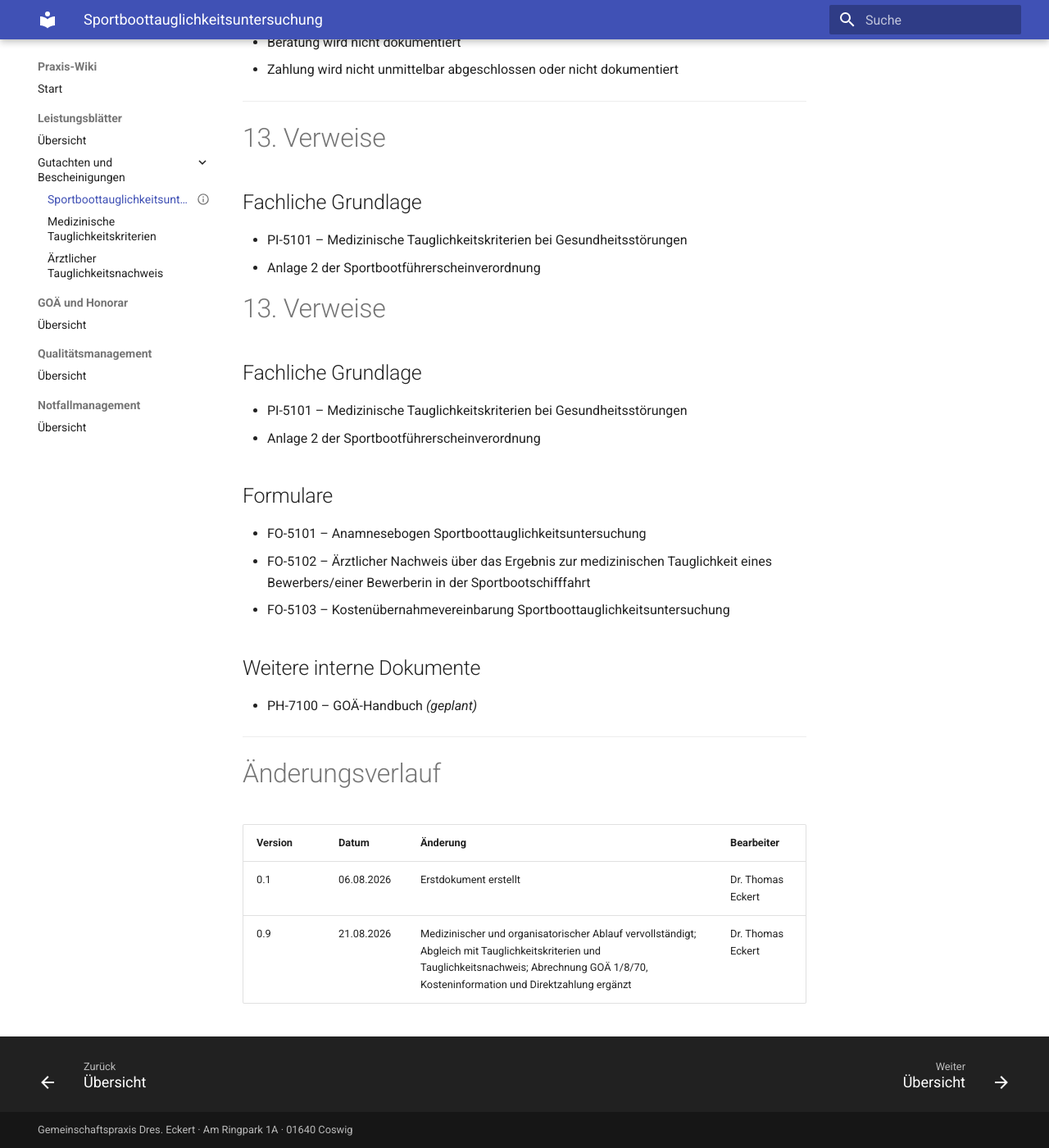
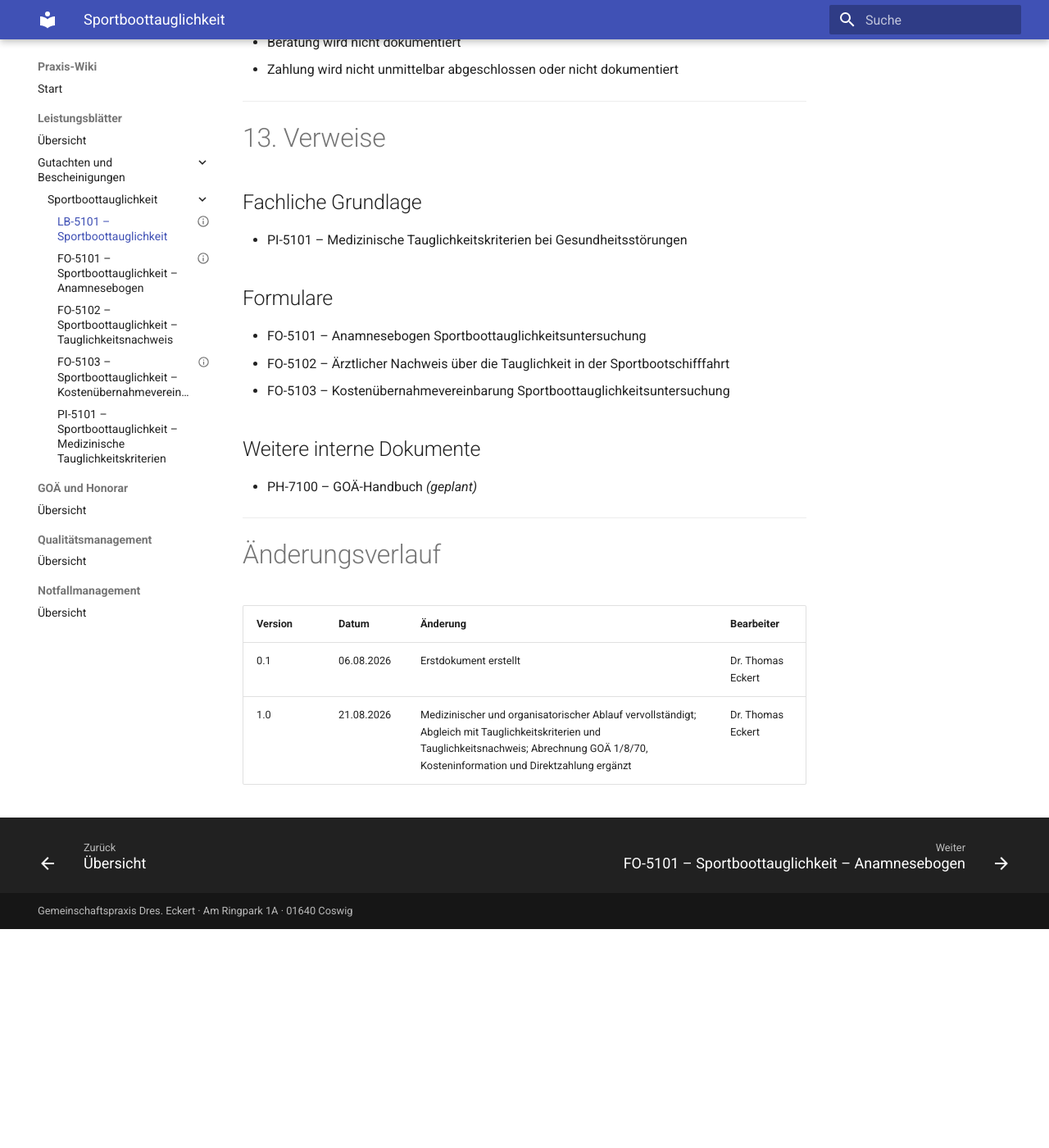
Before and after one commit to ThomasGH2103/Praxis-Handbuch, an MkDocs documentation site: the page built from docs/5000_Gutachten/LB-5101-Sportboottauglichkeit.md, in a window 1280 px wide and 1400 px high, scrolled down 19420 px. Shown: the whole window at 82% size. Built offline with MkDocs 1.6.1 and Material for MkDocs 9.7.7, drawn with Linux system fonts in a browser that asks for light colours; after the commit the page ends 20553 px from its top, so only the background shows below that; some of the changed text lies outside the part shown.

Commit message:
Standardize Sportboottauglichkeit document naming

```diff
--- a/docs/5000_Gutachten/LB-5101-Sportboottauglichkeitsuntersuchung.md
+++ b/docs/5000_Gutachten/LB-5101-Sportboottauglichkeit.md
@@ -1,6 +1,6 @@
 ---
 id: LB-5101
-title: Sportboottauglichkeitsuntersuchung
+title: Sportboottauglichkeit
 version: 1.0
 status: freigegeben
 owner: Gemeinschaftspraxis Dres. Eckert
@@ -11,7 +11,7 @@ created: 2026-08-06
 updated: 2026-08-21
 ---
 
-# LB-5101 – Sportboottauglichkeitsuntersuchung
+# LB-5101 – Sportboottauglichkeit
 
 !!! abstract "Praxisstandard"
 
@@ -739,20 +739,11 @@ Folgende Situationen können zu Rückfragen oder Verzögerungen führen:
 ## Fachliche Grundlage
 
 - PI-5101 – Medizinische Tauglichkeitskriterien bei Gesundheitsstörungen
-- Anlage 2 der Sportbootführerscheinverordnung
-
-# 13. Verweise
-
-## Fachliche Grundlage
-
-- PI-5101 – Medizinische Tauglichkeitskriterien bei Gesundheitsstörungen
-- Anlage 2 der Sportbootführerscheinverordnung
 
 ## Formulare
 
 - FO-5101 – Anamnesebogen Sportboottauglichkeitsuntersuchung
-- FO-5102 – Ärztlicher Nachweis über das Ergebnis zur medizinischen
-  Tauglichkeit eines Bewerbers/einer Bewerberin in der Sportbootschifffahrt
+- FO-5102 – Ärztlicher Nachweis über die Tauglichkeit in der Sportbootschifffahrt
 - FO-5103 – Kostenübernahmevereinbarung Sportboottauglichkeitsuntersuchung
 
 ## Weitere interne Dokumente
@@ -766,4 +757,4 @@ Folgende Situationen können zu Rückfragen oder Verzögerungen führen:
 | Version | Datum | Änderung | Bearbeiter |
 |----------|-------|----------|------------|
 | 0.1 | 06.08.2026 | Erstdokument erstellt | Dr. Thomas Eckert |
-| 0.9 | 21.08.2026 | Medizinischer und organisatorischer Ablauf vervollständigt; Abgleich mit Tauglichkeitskriterien und Tauglichkeitsnachweis; Abrechnung GOÄ 1/8/70, Kosteninformation und Direktzahlung ergänzt | Dr. Thomas Eckert |
+| 1.0 | 21.08.2026 | Medizinischer und organisatorischer Ablauf vervollständigt; Abgleich mit Tauglichkeitskriterien und Tauglichkeitsnachweis; Abrechnung GOÄ 1/8/70, Kosteninformation und Direktzahlung ergänzt | Dr. Thomas Eckert |
--- a/mkdocs.yml
+++ b/mkdocs.yml
@@ -37,9 +37,12 @@ nav:
   - Leistungsblätter:
       - Übersicht: leistungsblaetter/index.md
       - Gutachten und Bescheinigungen:
-          - Sportboottauglichkeitsuntersuchung: 5000_Gutachten/LB-5101-Sportboottauglichkeitsuntersuchung.md
-          - Medizinische Tauglichkeitskriterien: 5000_Gutachten/patienteninformationen/PI-5101-Medizinische-Tauglichkeitskriterien.pdf
-          - Ärztlicher Tauglichkeitsnachweis: 5000_Gutachten/formulare/FO-5102-Tauglichkeitsnachweis-Sportboot.pdf
+          - Sportboottauglichkeit:
+              - LB-5101 – Sportboottauglichkeit: 5000_Gutachten/LB-5101-Sportboottauglichkeit.md
+              - FO-5101 – Sportboottauglichkeit – Anamnesebogen: 5000_Gutachten/formulare/FO-5101-Sportboottauglichkeit-Anamnesebogen.md
+              - FO-5102 – Sportboottauglichkeit – Tauglichkeitsnachweis: 5000_Gutachten/formulare/FO-5102-Sportboottauglichkeit-Tauglichkeitsnachweis.pdf
+              - FO-5103 – Sportboottauglichkeit – Kostenübernahmevereinbarung: 5000_Gutachten/formulare/FO-5103-Sportboottauglichkeit-Kostenuebernahmevereinbarung.md
+              - PI-5101 – Sportboottauglichkeit – Medizinische Tauglichkeitskriterien: 5000_Gutachten/patienteninformationen/PI-5101-Sportboottauglichkeit-Medizinische-Tauglichkeitskriterien.pdf
 
   - GOÄ und Honorar:
       - Übersicht: goae/index.md
```
Also changed, not shown: docs/5000_Gutachten/formulare/FO-5101-Sportboottauglichkeit-Anamnesebogen.md (renamed from docs/5000_Gutachten/formulare/FO-5101-Anamnesebogen-Sportboottauglichkeit.md, +2 -2 lines), docs/5000_Gutachten/formulare/FO-5103-Sportboottauglichkeit-Kostenuebernahmevereinbarung.md (renamed from docs/5000_Gutachten/formulare/FO-5103-Kostenuebernahme-Sportboottauglichkeit.md, +2 -3 lines), 4 other files.
